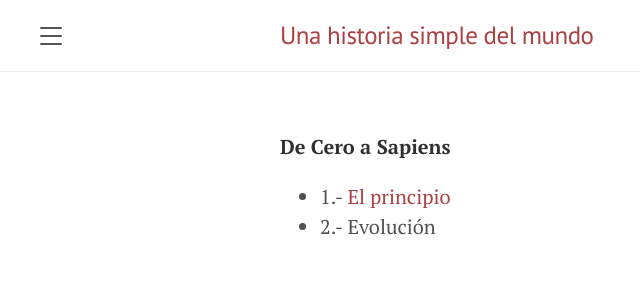
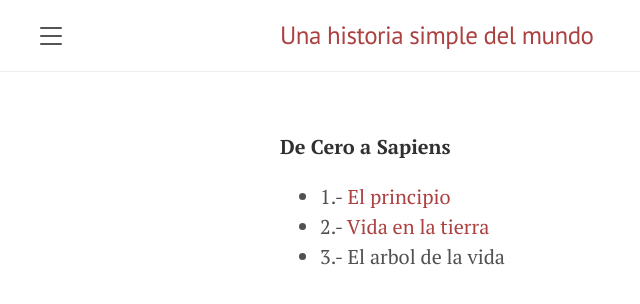
Before and after one commit to JordiPolo/simplehistory, a Jekyll site: the page built from index.md, in a window 1280 px wide. Shown: the top 304 px of the page, without its empty margins (0-640 px from the left). Built offline with Jekyll 4.4.1, drawn with Linux system fonts in a browser that asks for light colours.

Commit message:
Update index.md

```diff
--- a/index.md
+++ b/index.md
@@ -6,4 +6,5 @@ title: Indice
 **De Cero a Sapiens**
 
 *  1.- [El principio](01_el_principio.md)
-*  2.- Evolución
+*  2.- [Vida en la tierra](02_vida.md)
+*  3.- El arbol de la vida
```
